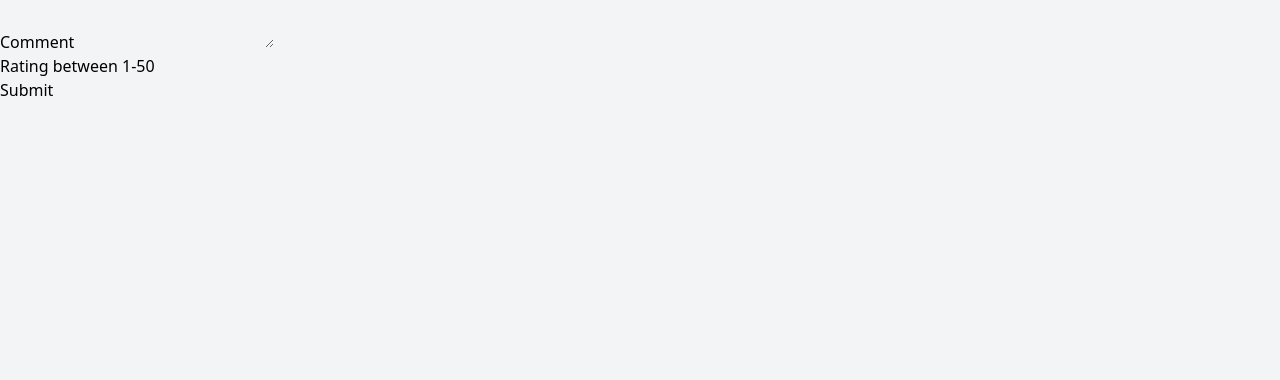
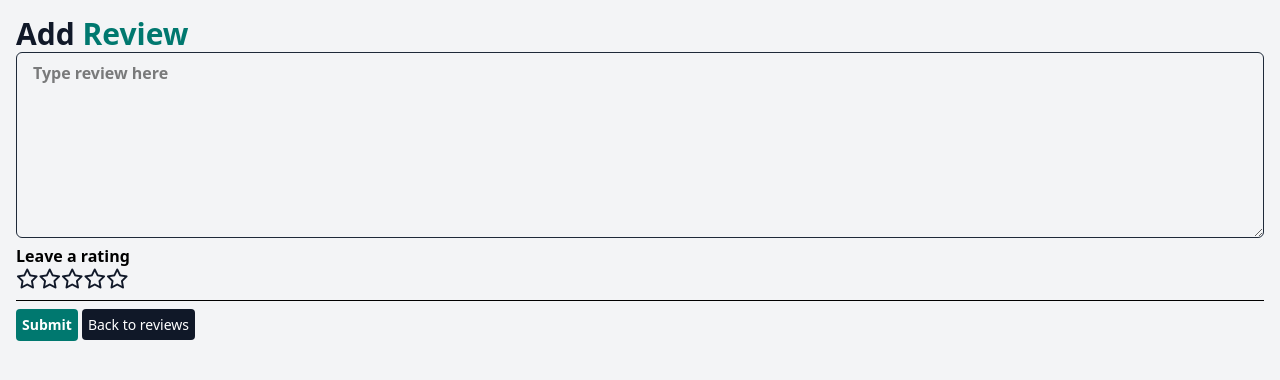
Before and after one commit to mcelroa/rent-review-app, a React (Vite) app in the folder client/: page /add/review/1 in a window 1280 px wide. Shown: the top 380 px of the page. Built offline with nearby package versions, Linux system fonts and the light colour scheme; no server answers; sample sign-in values are in the browser's storage.

Commit message:
+ Added more styling  to add review page

```diff
--- a/client/src/App.jsx
+++ b/client/src/App.jsx
@@ -26,12 +26,12 @@ const PropertyList = () => {
     <div className="p-10">
       <div className="text-center">
         <h2 className="text-gray-900 text-4xl font-bold mb-4">
-          Rent<span className="text-teal-600">Review</span>
+          Rent<span className="text-teal-700">Review</span>
         </h2>
       </div>
       <SearchBar onSearch={handleSearch} />
-      {error && <p className="text-teal-600 font-semibold">{error}</p>}
-      {loading && <p className="text-teal-600 font-semibold">Loading...</p>}
+      {error && <p className="text-teal-700 font-semibold">{error}</p>}
+      {loading && <p className="text-teal-700 font-semibold">Loading...</p>}
       {hasSearched &&
         properties.map((p, i) => <PropertyCard key={i} property={p} />)}
     </div>
--- a/client/src/components/PropertyCard.jsx
+++ b/client/src/components/PropertyCard.jsx
@@ -4,12 +4,12 @@ const PropertyCard = ({ property }) => {
   return (
     <div className="p-2 my-2 rounded-lg bg-white shadow-lg">
       <div className="mb-3">
-        <h3 className="text-teal-600 font-medium">{property.address}</h3>
+        <h3 className="text-teal-700 font-medium">{property.address}</h3>
         <p className="text-sm text-gray-607">{property.city}</p>
       </div>
       <div className="flex justify-end">
         <Link
-          className="bg-teal-600 hover:bg-teal-500 rounded-sm p-1 text-white text-sm font-semibold hover:cursor-pointer"
+          className="bg-teal-700 hover:bg-teal-600 rounded-sm p-1 text-white text-sm font-semibold hover:cursor-pointer"
           to={`/property/${property._id}`}
         >
           Reviews
--- a/client/src/components/SearchBar.jsx
+++ b/client/src/components/SearchBar.jsx
@@ -21,7 +21,7 @@ const SearchBar = ({ onSearch }) => {
         className="w-full px-4 py-2 pr-10 border border-gray-800 rounded-md font-semibold"
       />
       <i
-        className="fa-solid fa-magnifying-glass absolute right-8 top-1/2 transform -translate-y-1/2 text-teal-600 hover:cursor-pointer"
+        className="fa-solid fa-magnifying-glass absolute right-8 top-1/2 transform -translate-y-1/2 text-teal-700 hover:cursor-pointer"
         onClick={handleSearch}
       ></i>
       <i
--- a/client/src/pages/core/AddReview.jsx
+++ b/client/src/pages/core/AddReview.jsx
@@ -1,17 +1,19 @@
 import { useState } from "react";
 import { isAuthenticated } from "../../services/auth/requests";
 import { createReview } from "../../services/core/reviews";
-import { useParams } from "react-router-dom";
+import { Link, useParams } from "react-router-dom";
 
 const AddReview = () => {
   const { propertyId } = useParams();
 
   const [values, setValues] = useState({
     comment: "",
-    rating: 0,
+    rating: null,
     error: "",
     success: false,
   });
+
+  const ratings = [1, 2, 3, 4, 5];
 
   const { comment, rating, error, success } = values;
   const { user, token } = isAuthenticated();
@@ -51,35 +53,63 @@ const AddReview = () => {
 
   const AddReviewForm = () => {
     return (
-      <form>
-        <div>
-          <label>Comment</label>
+      <form className="mb-4">
+        <h2 className="text-gray-900 font-bold text-3xl">
+          Add <span className="text-teal-700">Review</span>
+        </h2>
+        <div className="w-full">
           <textarea
+            rows={7}
+            className="w-full px-4 py-2 pr-10 border border-gray-800 rounded-md font-semibold"
+            placeholder="Type review here"
             type="text"
             value={comment}
             onChange={handleChange("comment")}
           />
         </div>
-        <div>
-          <label>Rating between 1-5</label>
-          <input
-            type="number"
-            value={rating}
-            onChange={handleChange("rating")}
-          />
+        <div className="mb-2">
+          <h4 className="font-semibold">Leave a rating</h4>
+          {ratings.map((r, i) => (
+            <i
+              onClick={() => setValues({ ...values, rating: r })}
+              key={i}
+              className={`text-xl cursor-pointer ${
+                rating >= r
+                  ? "fa-solid fa-star text-teal-700" // Filled star when selected
+                  : "fa-regular fa-star text-gray-900 hover:text-teal-700" // Empty star when not selected
+              }`}
+            ></i>
+          ))}
         </div>
-        <button type="submit" onClick={handleSubmit}>
+        <hr />
+        <button
+          className="hover:cursor-pointer bg-teal-700 text-white font-semibold text-sm rounded-sm p-1.5 mt-2 hover:bg-teal-600 mr-1"
+          type="submit"
+          onClick={handleSubmit}
+        >
           Submit
         </button>
+        <Link
+          to={`/property/${propertyId}`}
+          className="bg-gray-900 hover:bg-gray-700 p-1.5 text-white rounded-sm text-sm"
+        >
+          Back to reviews
+        </Link>
       </form>
     );
   };
 
   return (
-    <div>
-      {success && <span>Review added successfully</span>}
-      {!success && <span>{error}</span>}
+    <div className="p-4">
       {AddReviewForm()}
+      {success && (
+        <span className="text-teal-700 text-xl font-semibold">
+          Review added successfully
+        </span>
+      )}
+      {!success && (
+        <span className="text-red-500 text-xl font-semibold">{error}</span>
+      )}
     </div>
   );
 };
--- a/client/src/pages/core/PropertyDetails.jsx
+++ b/client/src/pages/core/PropertyDetails.jsx
@@ -68,11 +68,11 @@ const PropertyDetails = () => {
           </h1>
         </div>
       )}
-
       <div className="px-4">
+        <hr />
         <h2 className="text-2xl font-semibold">Reviews</h2>
         {loading && (
-          <p className="text-xl font-semibold text-teal-600">Loading...</p>
+          <p className="text-xl font-semibold text-teal-700">Loading...</p>
         )}
         {error && <div className="text-md text-red-500">{error}</div>}
         {reviews.length > 0 ? (
@@ -85,10 +85,16 @@ const PropertyDetails = () => {
           </p>
         )}
         <Link
-          className="bg-teal-600 hover:bg-teal-500 p-1 text-white rounded-sm text-sm"
+          className="bg-teal-700 hover:bg-teal-600 p-1.5 text-white rounded-sm text-sm mr-1"
           to={`/add/review/${propertyId}`}
         >
           Add Review
+        </Link>
+        <Link
+          className="bg-gray-900 hover:bg-gray-700 p-1.5 text-white rounded-sm text-sm"
+          to={`/`}
+        >
+          Back to search
         </Link>
       </div>
     </div>
```
